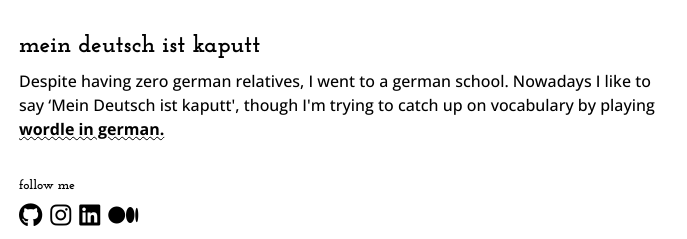
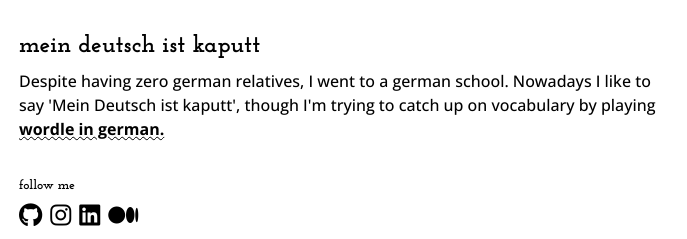
Before and after one commit to vasconsaurus/-my-profile-page-, a plain HTML site: page index.html in a window 1280 px wide. Shown: the part 1658-1897 px from the top of the page, 173-860 px from the left. Drawn offline with nearby package versions, Linux system fonts and the light colour scheme; a web font is replaced by a local one.

Commit message:
updated profile

```diff
--- a/index.html
+++ b/index.html
@@ -53,7 +53,7 @@
         <div class="about-section__item">
           <h4>mein deutsch ist kaputt</h4>
           <p>Despite having zero german relatives, I went to a german school.
-          Nowadays I like to say ‘Mein Deutsch ist kaputt', though I'm trying to catch up on vocabulary by playing <a href="https://wordle.uber.space/">wordle in german.</a></p>
+          Nowadays I like to say 'Mein Deutsch ist kaputt', though I'm trying to catch up on vocabulary by playing <a href="https://wordle.uber.space/">wordle in german.</a></p>
         </div>
     </section>
 
```
